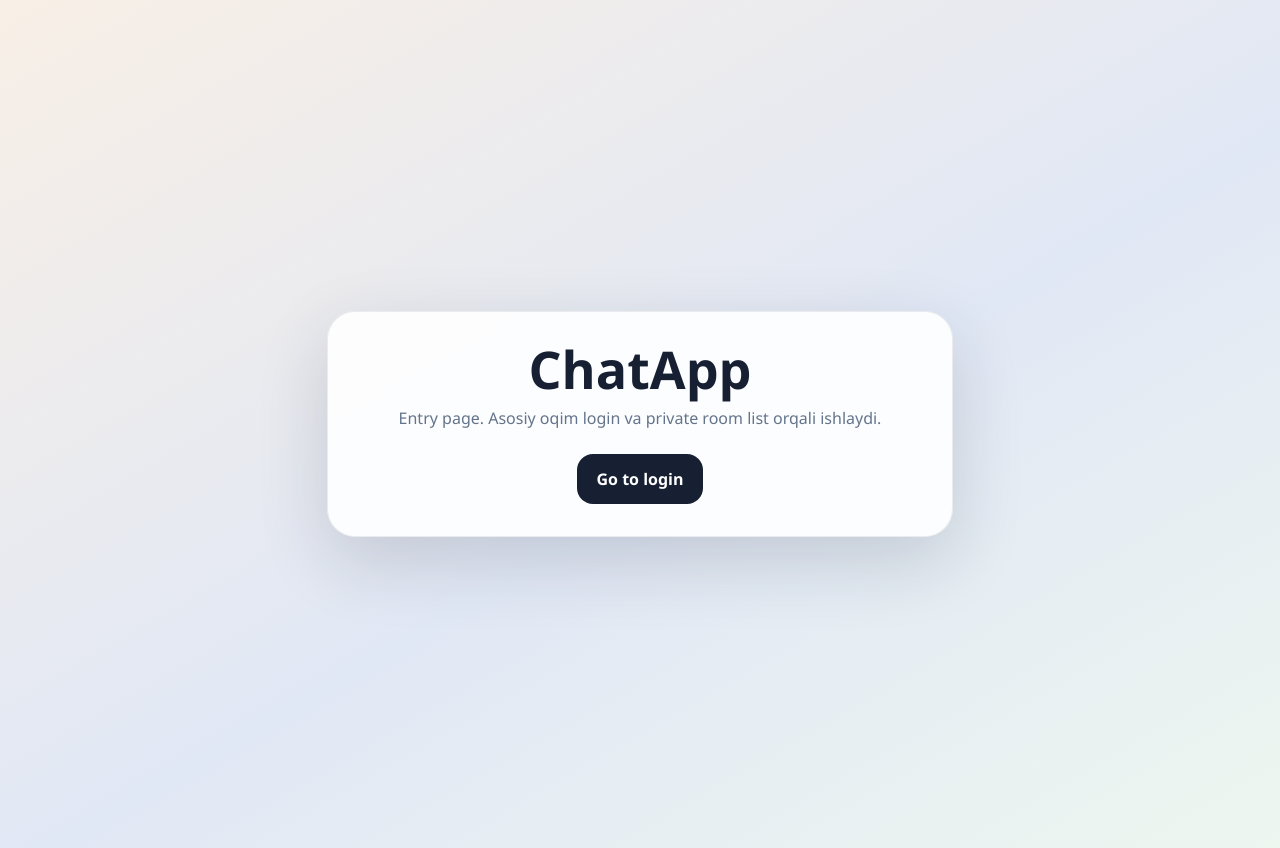
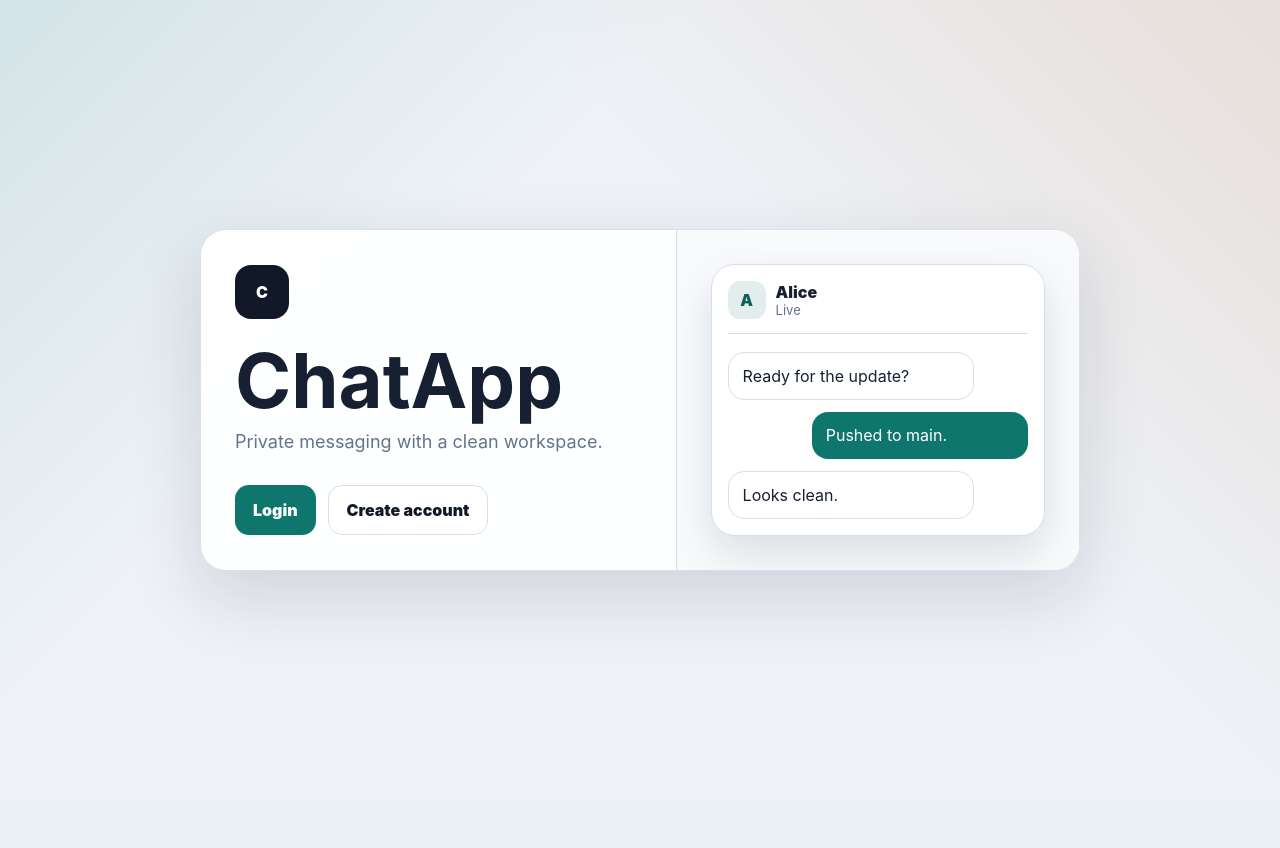
Before and after one commit to asobitov2005/chatapp, a Django app: template templates/home.html in a window 1280 px wide. After the commit the page ends 600 px from the top, so only its background shows below. Run offline with Django 5.2, Linux system fonts and the light colour scheme; the template is opened without the code that fills it, so the values that code supplies are empty.

Commit message:
style: refresh entry page

```diff
--- a/templates/home.html
+++ b/templates/home.html
@@ -5,58 +5,245 @@
     <meta name="viewport" content="width=device-width, initial-scale=1.0" />
     <title>ChatApp</title>
     <style>
+        :root {
+            --page: #eef2f7;
+            --surface: #ffffff;
+            --surface-soft: #f8fafc;
+            --line: #d8dee9;
+            --text: #172033;
+            --muted: #64748b;
+            --teal: #0f766e;
+            --teal-dark: #115e59;
+            --amber: #b45309;
+            --navy: #111827;
+            --shadow: 0 24px 70px rgba(17, 24, 39, 0.14);
+        }
+
+        * {
+            box-sizing: border-box;
+        }
+
         body {
             margin: 0;
+            min-height: 100vh;
+            font-family: Inter, "Avenir Next", "Segoe UI", Arial, sans-serif;
+            color: var(--text);
+            background:
+                linear-gradient(135deg, rgba(15, 118, 110, 0.12), transparent 34%),
+                linear-gradient(225deg, rgba(180, 83, 9, 0.12), transparent 38%),
+                var(--page);
+        }
+
+        .page {
             min-height: 100vh;
             display: grid;
             place-items: center;
             padding: 24px;
-            font-family: "Avenir Next", "Segoe UI", "Trebuchet MS", sans-serif;
-            background: linear-gradient(150deg, #f8efe6 0%, #e1e8f5 55%, #eef6f0 100%);
-            color: #172033;
         }
 
-        .card {
-            width: min(560px, 100%);
-            padding: 32px;
-            border-radius: 28px;
-            background: rgba(255, 255, 255, 0.88);
-            box-shadow: 0 24px 70px rgba(23, 32, 51, 0.16);
-            border: 1px solid rgba(23, 32, 51, 0.08);
-            text-align: center;
+        .panel {
+            width: min(880px, 100%);
+            display: grid;
+            grid-template-columns: 1fr 0.85fr;
+            gap: 0;
+            border-radius: 26px;
+            overflow: hidden;
+            border: 1px solid rgba(216, 222, 233, 0.92);
+            background: rgba(255, 255, 255, 0.94);
+            box-shadow: var(--shadow);
+            backdrop-filter: blur(18px);
+        }
+
+        .hero,
+        .preview {
+            padding: 34px;
+        }
+
+        .hero {
+            display: flex;
+            flex-direction: column;
+            justify-content: center;
+        }
+
+        .brand-mark {
+            display: grid;
+            place-items: center;
+            width: 54px;
+            height: 54px;
+            border-radius: 16px;
+            background: var(--navy);
+            color: #ffffff;
+            font-weight: 900;
         }
 
         h1 {
-            margin: 0 0 12px;
-            font-size: clamp(34px, 7vw, 52px);
-            line-height: 0.96;
+            margin: 26px 0 12px;
+            font-size: clamp(44px, 8vw, 76px);
+            line-height: 0.94;
+            letter-spacing: 0;
         }
 
         p {
-            margin: 0 0 22px;
-            color: #64748b;
+            margin: 0;
+            max-width: 440px;
+            color: var(--muted);
+            font-size: 18px;
             line-height: 1.6;
         }
 
-        a {
+        .actions {
+            display: flex;
+            flex-wrap: wrap;
+            gap: 12px;
+            margin-top: 28px;
+        }
+
+        .button {
             display: inline-flex;
+            align-items: center;
             justify-content: center;
+            min-height: 50px;
+            padding: 0 18px;
+            border-radius: 14px;
+            text-decoration: none;
+            font-weight: 900;
+        }
+
+        .button.primary {
+            background: var(--teal);
+            color: #ffffff;
+        }
+
+        .button.secondary {
+            background: #ffffff;
+            border: 1px solid var(--line);
+            color: var(--navy);
+        }
+
+        .preview {
+            background: var(--surface-soft);
+            border-left: 1px solid var(--line);
+            display: flex;
             align-items: center;
-            min-height: 50px;
-            padding: 0 20px;
+        }
+
+        .phone {
+            width: 100%;
+            border-radius: 24px;
+            border: 1px solid var(--line);
+            background: #ffffff;
+            padding: 16px;
+            box-shadow: 0 18px 44px rgba(17, 24, 39, 0.12);
+        }
+
+        .phone-head {
+            display: flex;
+            align-items: center;
+            gap: 10px;
+            padding-bottom: 14px;
+            border-bottom: 1px solid var(--line);
+        }
+
+        .avatar {
+            display: grid;
+            place-items: center;
+            width: 38px;
+            height: 38px;
+            border-radius: 12px;
+            background: rgba(15, 118, 110, 0.12);
+            color: var(--teal-dark);
+            font-weight: 900;
+        }
+
+        .name {
+            display: block;
+            font-weight: 900;
+        }
+
+        .status {
+            display: block;
+            color: var(--muted);
+            font-size: 13px;
+        }
+
+        .bubbles {
+            display: grid;
+            gap: 12px;
+            padding-top: 18px;
+        }
+
+        .bubble {
+            min-height: 42px;
             border-radius: 16px;
-            background: #172033;
+            padding: 12px 14px;
+            line-height: 1.4;
+        }
+
+        .bubble.other {
+            width: 82%;
+            border: 1px solid var(--line);
+            background: #ffffff;
+        }
+
+        .bubble.self {
+            width: 72%;
+            justify-self: end;
+            background: var(--teal);
             color: #ffffff;
-            text-decoration: none;
-            font-weight: 800;
+        }
+
+        @media (max-width: 780px) {
+            .panel {
+                grid-template-columns: 1fr;
+            }
+
+            .preview {
+                border-left: 0;
+                border-top: 1px solid var(--line);
+            }
+        }
+
+        @media (max-width: 520px) {
+            .page {
+                padding: 14px;
+            }
+
+            .hero,
+            .preview {
+                padding: 24px;
+            }
         }
     </style>
 </head>
 <body>
-    <section class="card">
-        <h1>ChatApp</h1>
-        <p>Entry page. Asosiy oqim login va private room list orqali ishlaydi.</p>
-        <a href="{% url 'login' %}">Go to login</a>
-    </section>
+    <main class="page">
+        <section class="panel">
+            <div class="hero">
+                <span class="brand-mark">C</span>
+                <h1>ChatApp</h1>
+                <p>Private messaging with a clean workspace.</p>
+                <div class="actions">
+                    <a class="button primary" href="{% url 'login' %}">Login</a>
+                    <a class="button secondary" href="{% url 'signup' %}">Create account</a>
+                </div>
+            </div>
+            <div class="preview" aria-hidden="true">
+                <div class="phone">
+                    <div class="phone-head">
+                        <span class="avatar">A</span>
+                        <span>
+                            <span class="name">Alice</span>
+                            <span class="status">Live</span>
+                        </span>
+                    </div>
+                    <div class="bubbles">
+                        <div class="bubble other">Ready for the update?</div>
+                        <div class="bubble self">Pushed to main.</div>
+                        <div class="bubble other">Looks clean.</div>
+                    </div>
+                </div>
+            </div>
+        </section>
+    </main>
 </body>
 </html>
```
